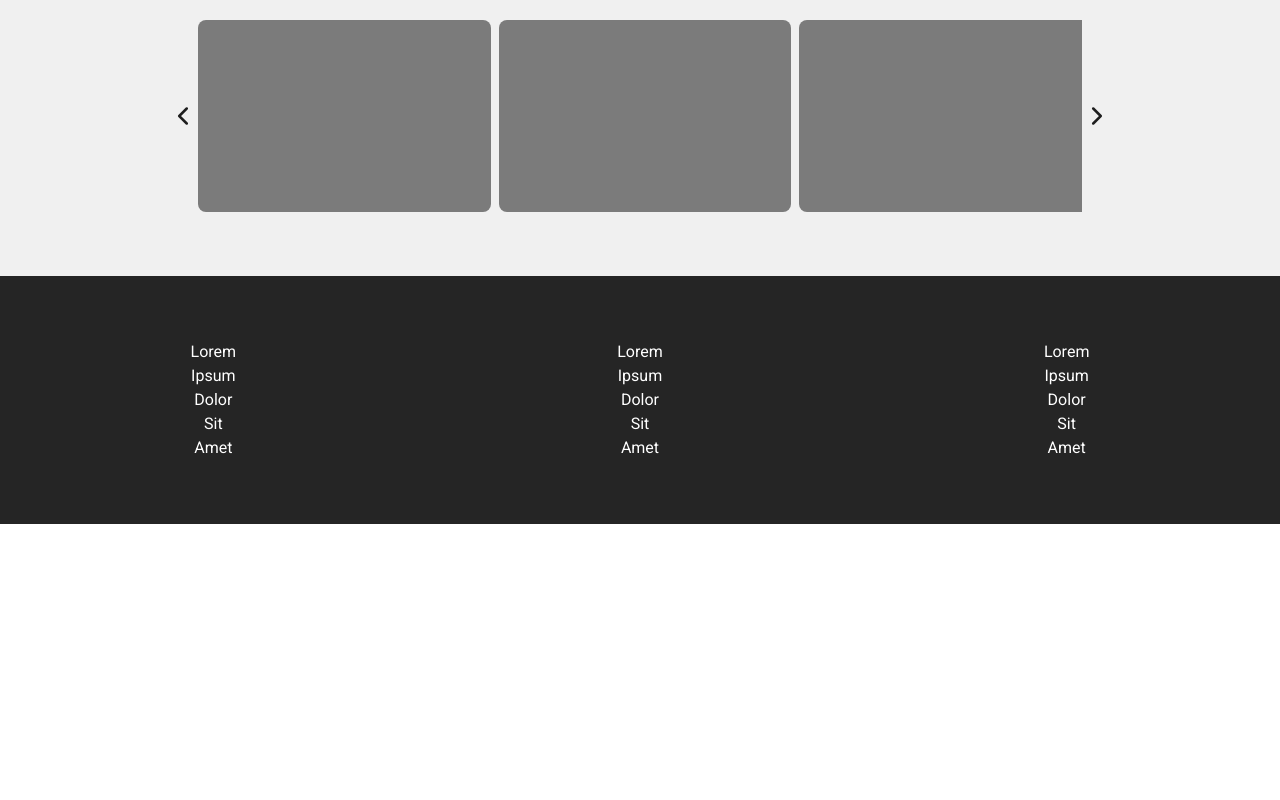
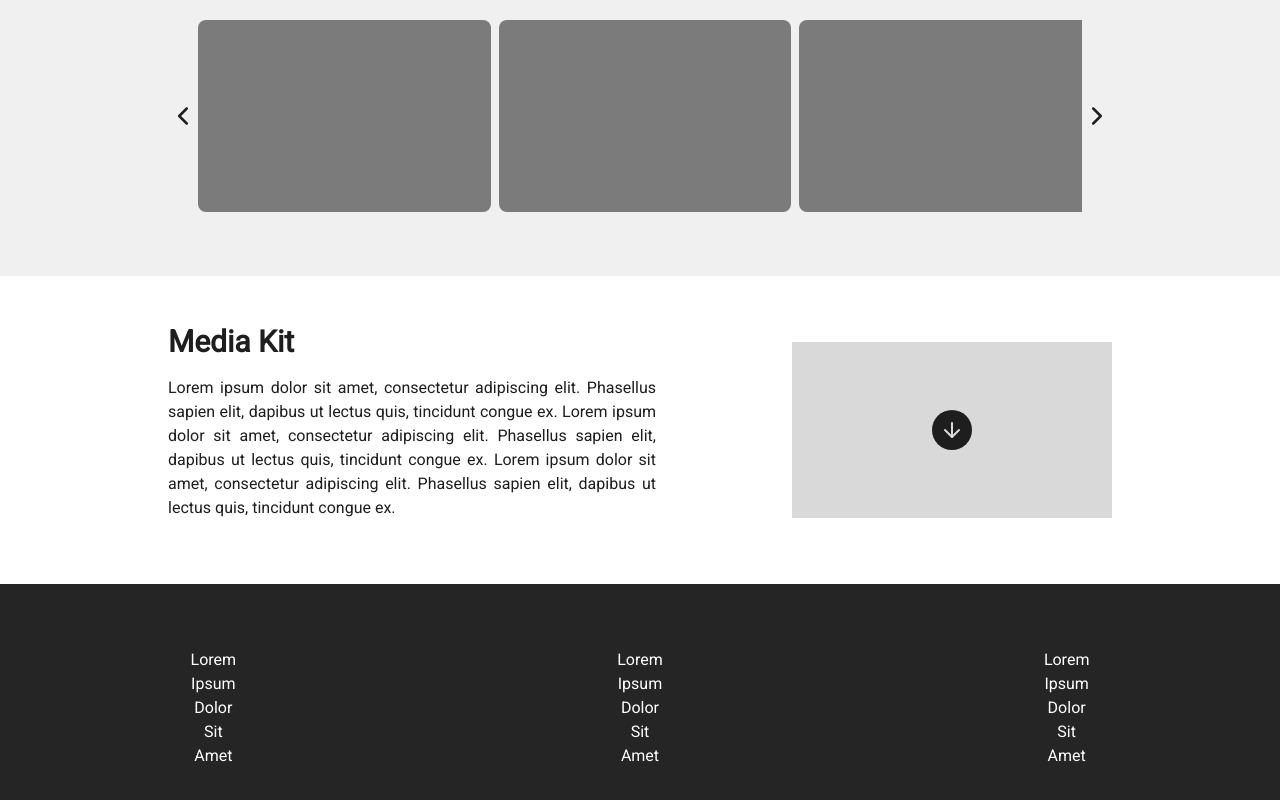
Before and after one commit to marialmeida1/site-devfest-hospedado, a Next.js app: page / in a window 1280 px wide. Shown: the part 1916-2716 px from the top of the page. Before the commit the page ends 2440 px from the top, so only its background shows below. Built offline with nearby package versions, Linux system fonts and the light colour scheme.

Commit message:
feat: addition of the media kit section

```diff
--- a/src/app/page.tsx
+++ b/src/app/page.tsx
@@ -5,6 +5,7 @@ import HomeButton from "./components/home/HomeButton";
 import SpeakerCarousel from "./components/home/SpeakerCarousel";
 import QuestionAccordion from "./components/home/QuestionAccordion";
 import SponsorCarousel from "./components/home/SponsorCarousel";
+import { ArrowDown } from "lucide-react";
 
 export default function Home() {
    return (
@@ -74,6 +75,26 @@ export default function Home() {
                <SponsorCarousel />
             </section>
          </div>
+         <section className="container py-8 px-4 flex flex-col text-center sm:w-4/5 lg:w-full lg:flex-row lg:items-center">
+            <div className="h-full mb-10 lg:mb-0 lg:mr-10 lg:w-full lg:text-justify ">
+               <h1 className="text-3xl font-black py-4">Media Kit</h1>
+               <p className="font-medium lg:mr-24">
+                  Lorem ipsum dolor sit amet, consectetur adipiscing elit. Phasellus
+                  sapien elit, dapibus ut lectus quis, tincidunt congue ex. Lorem ipsum
+                  dolor sit amet, consectetur adipiscing elit. Phasellus sapien elit, dapibus
+                  ut lectus quis, tincidunt congue ex. Lorem ipsum dolor sit amet, consectetur
+                  adipiscing elit. Phasellus sapien elit, dapibus ut lectus quis, tincidunt congue ex.
+               </p>
+               <div className="h-8"></div>
+            </div>
+            <div className="flex justify-center lg:w-2/4">
+               <div className="w-80 h-44 bg-[#D9D9D9] flex justify-center items-center">
+                  <div className="w-10 h-10 rounded-full bg-[#1E1E1E] flex justify-center items-center">
+                     <ArrowDown className="text-[#D9D9D9] font-black" />
+                  </div>
+               </div>
+            </div>
+         </section>
       </>
    );
 }
```
